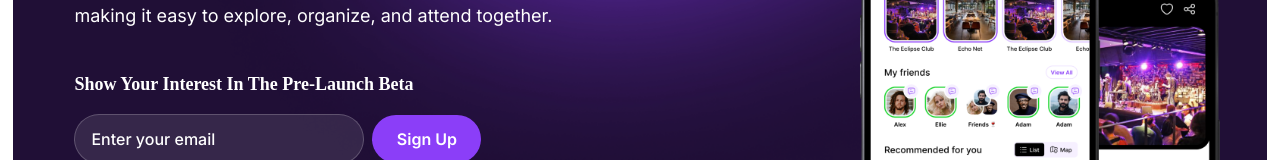
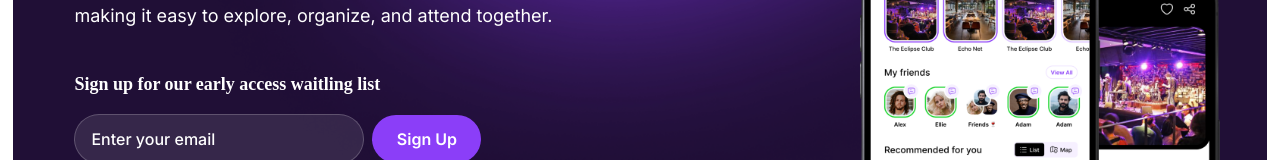
Before and after one commit to bengriffiths7/VENUWEBSITE, a React (Vite) app: page / in a window 1280 px wide. Shown: the part 368-528 px from the top of the page. Built offline with nearby package versions, Linux system fonts and the light colour scheme; a web font is replaced by a local one.

Commit message:
Update Hero.jsx

```diff
--- a/src/components/Hero.jsx
+++ b/src/components/Hero.jsx
@@ -84,7 +84,7 @@ const Hero = () => {
                     <p className="lg:text-lg md:px-6 my-6 font-inter font-normal md:w-[85%]">
                         Connect your business to a thriving community that helps users discover real-time venue and event info tailored to their interests and social circles, making it easy to explore, organize, and attend together.</p>
                     <p className="lg:text-lg md:px-6 my-4 font-general font-semibold">
-                        Show Your Interest In The Pre-Launch Beta</p>
+                        Sign up for our early access waitling list</p>
                     <div className="flex flex-col sm:flex-row items-center font-medium md:text-base font-inter space-x-2 px-6">
                         <input
                             type="email"
```
